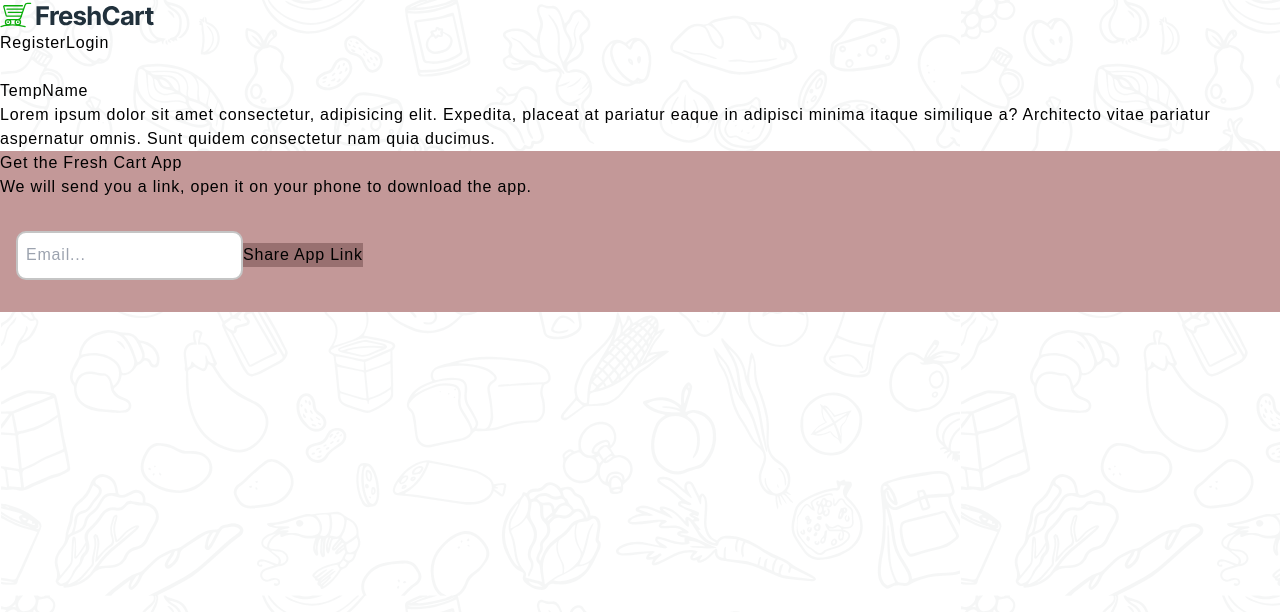
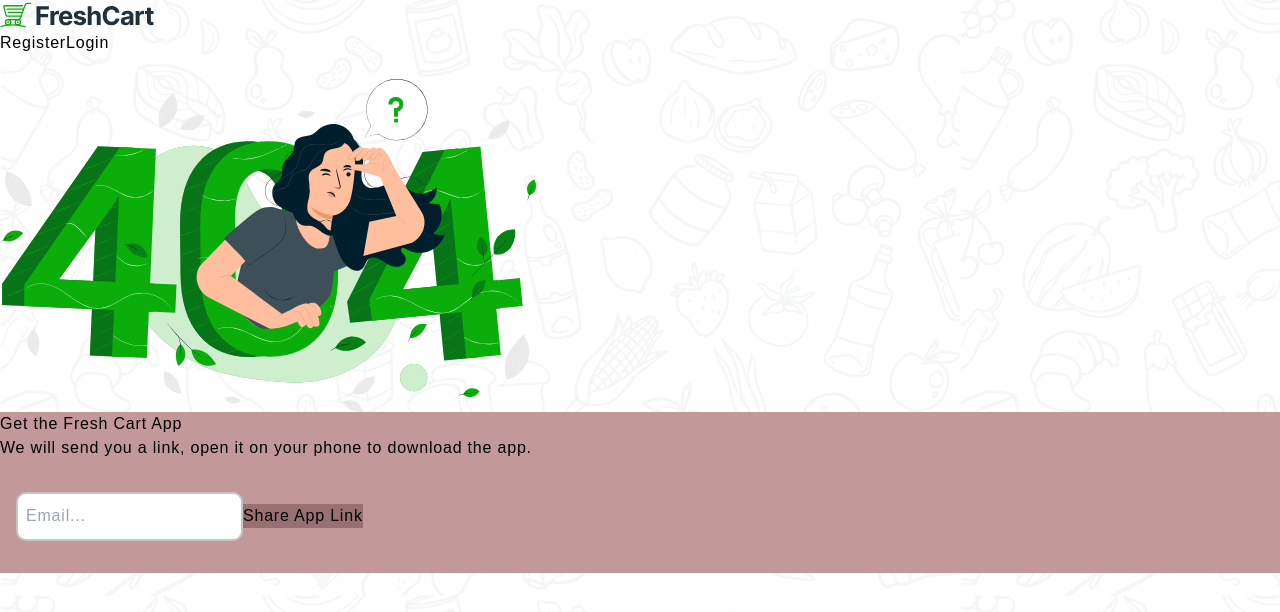
Before and after one commit to Sara-mabrouk/Final-Project, a React (Vite) app: page /wishList in a window 1280 px wide. Shown: the top 612 px of the page. Built offline with nearby package versions, Linux system fonts and the light colour scheme.

Commit message:
Delete  WishLiist

```diff
--- a/src/App.jsx
+++ b/src/App.jsx
@@ -19,7 +19,6 @@ import ProductDetails from './components/ProductDetails/ProductDetails'
 import Checkout from './components/Checkout/Checkout'
 import { ToastContainer } from 'react-toastify'
 import Orders from './components/Orders/Orders'
-import WishList from './Components/WishList/WishList';
 
 function App() {
   let router = createBrowserRouter([
@@ -33,9 +32,8 @@ function App() {
         { path: 'ProductDetails/:id', element: <ProtectedRoute><ProductDetails /></ProtectedRoute> },
         { path: 'checkout/:cartId', element: <ProtectedRoute> <Checkout /> </ProtectedRoute> },
         { path: 'allorders', element: <ProtectedRoute> <Orders /> </ProtectedRoute> },
-        {path:'wishList', element:<WishList/>},
 
-        { path: 'login', element:<ProtectedAuth><Login /></ProtectedAuth>  },
+        { path: 'login', element: <ProtectedAuth><Login /></ProtectedAuth> },
         { path: 'register', element: <ProtectedAuth><Register /></ProtectedAuth> },
 
         { path: '*', element: <NotFound /> }
--- a/src/components/WishList/WishList.jsx
+++ /dev/null
@@ -1,13 +0,0 @@
-/* eslint-disable no-unused-vars */
-import React, { useEffect, useState } from 'react'
-import Style from './WishList.module.css'
-export default function WishList() {
-    const [counter, setcounter] = useState(0);
-    useEffect(() => { }, [])
-    return <>
-
-        <h2>TempName</h2>
-        <p>Lorem ipsum dolor sit amet consectetur, adipisicing elit. Expedita, placeat at pariatur eaque in adipisci minima itaque similique a? Architecto vitae pariatur aspernatur omnis.
-            Sunt quidem consectetur nam quia ducimus.</p>
-    </>
-}
--- a/src/components/WishList/WishList.module.css
+++ /dev/null
@@ -1 +0,0 @@
-.WishList {}
```
Also changed, not shown: src/Context/WishListContext.jsx (deleted, +0 -8 lines).
